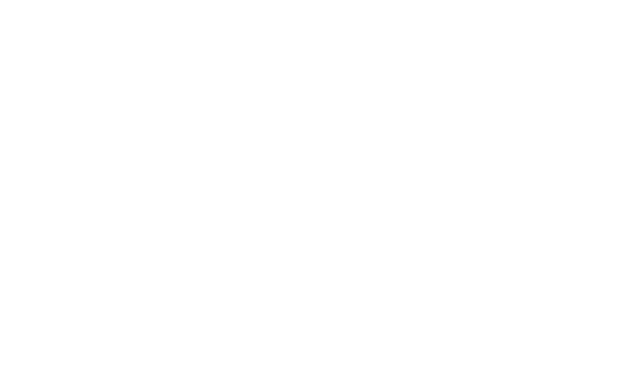
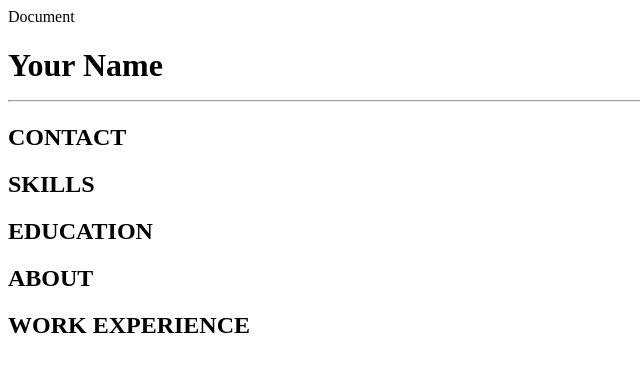
Before and after one commit to sudheer20/Portfolio, a plain HTML site: page index.html in a window 1280 px wide. Shown: the whole page, without its empty margins (0-640 px from the left). Drawn offline with Linux system fonts and the light colour scheme.

Commit message:
Add files via upload

```diff
--- a/index.html
+++ b/index.html
@@ -3,10 +3,48 @@
     <head>
         <meta charset="UTF-8">
         <meta http-equiv="X-UA-Compatible" content="IE=edge">
-        <meta name="viewport" content="width=device-width,initial-scale=1.0">
+        <meta name="viewport" content="width=device-width,initial-scale=1.0" >
+        <link rel="stylehseet" href="style.css"
         <title>Document</title>
     </head>
+
+
+
+
     <body>
+        <header id="header">
+            <h1>
+                <b>Your Name</b>
+                <hr>
+            </h1>
+        </header>
+
+        <main>
+
+            <article id="mainLeft">
+                <section id="contact">
+                    <h2>CONTACT</h2>
+                </section>
+                <section id = "skills">
+                    <h2>SKILLS</h2>
+                </section>
+                <section id="education">
+                    <h2>EDUCATION</h2>
+                </section>
+            </article>
+
+
+            <article id="mainRight">
+                <section>
+                    <h2>ABOUT</h2>
+                </section>
+                <section>
+                    <h2>WORK EXPERIENCE</h2>
+                </section>
+            </article>
+
+        </main>
+
 
     </body>
 
```
